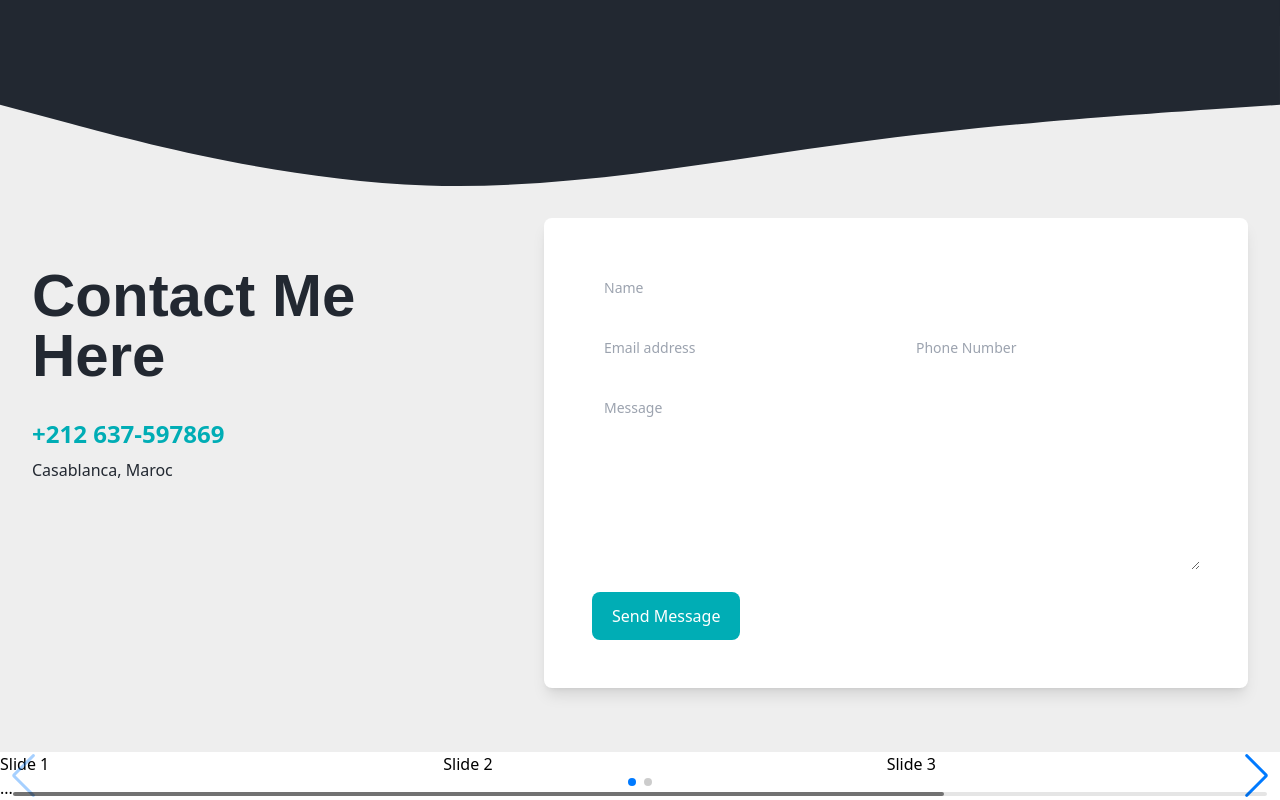
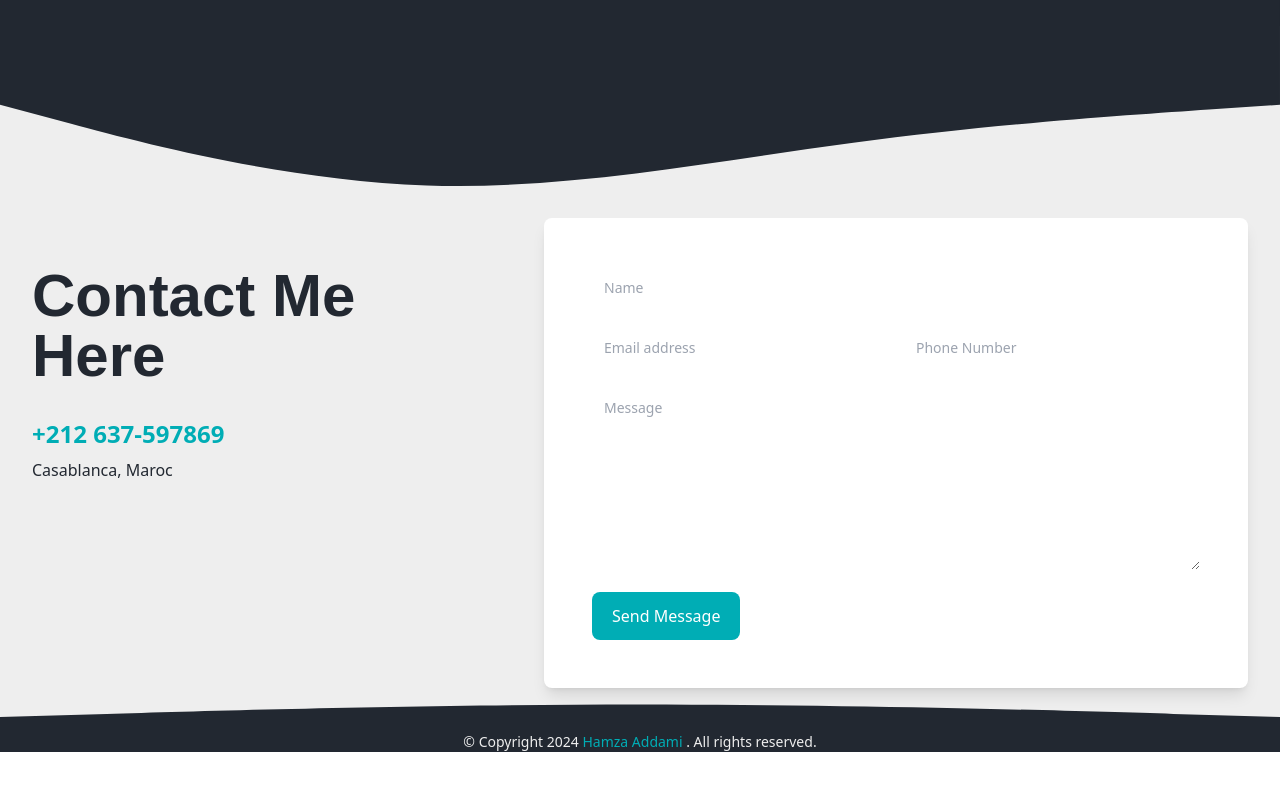
Before and after one commit to HamzaAddami/MyPortfolio, a React (Vite) app: page / in a window 1280 px wide. Shown: the part 2185-2985 px from the top of the page. After the commit the page ends 2937 px from the top, so only its background shows below. Built offline with nearby package versions, Linux system fonts and the light colour scheme; a web font is replaced by a local one.

Commit message:
Netlify Test

```diff
--- a/src/components/Home.jsx
+++ b/src/components/Home.jsx
@@ -24,10 +24,7 @@ const Home = () =>{
             <div id="contact">
             <Contact />
             </div>
-            <div>
-                <Work />
-            </div>
-            {/* <Footer /> */}
+            <Footer />
         </React.Fragment>
         )
 }
--- a/src/components/Navbar.jsx
+++ b/src/components/Navbar.jsx
@@ -125,7 +125,7 @@ const Navbar = () => {
           text-center pt-8 pb-4 gap-8 w-full h-fit transition-transform duration-300`}
       >
         <Link
-          to="home"
+          to="hero"
           spy={true}
           smooth={true}
           duration={500}
```
